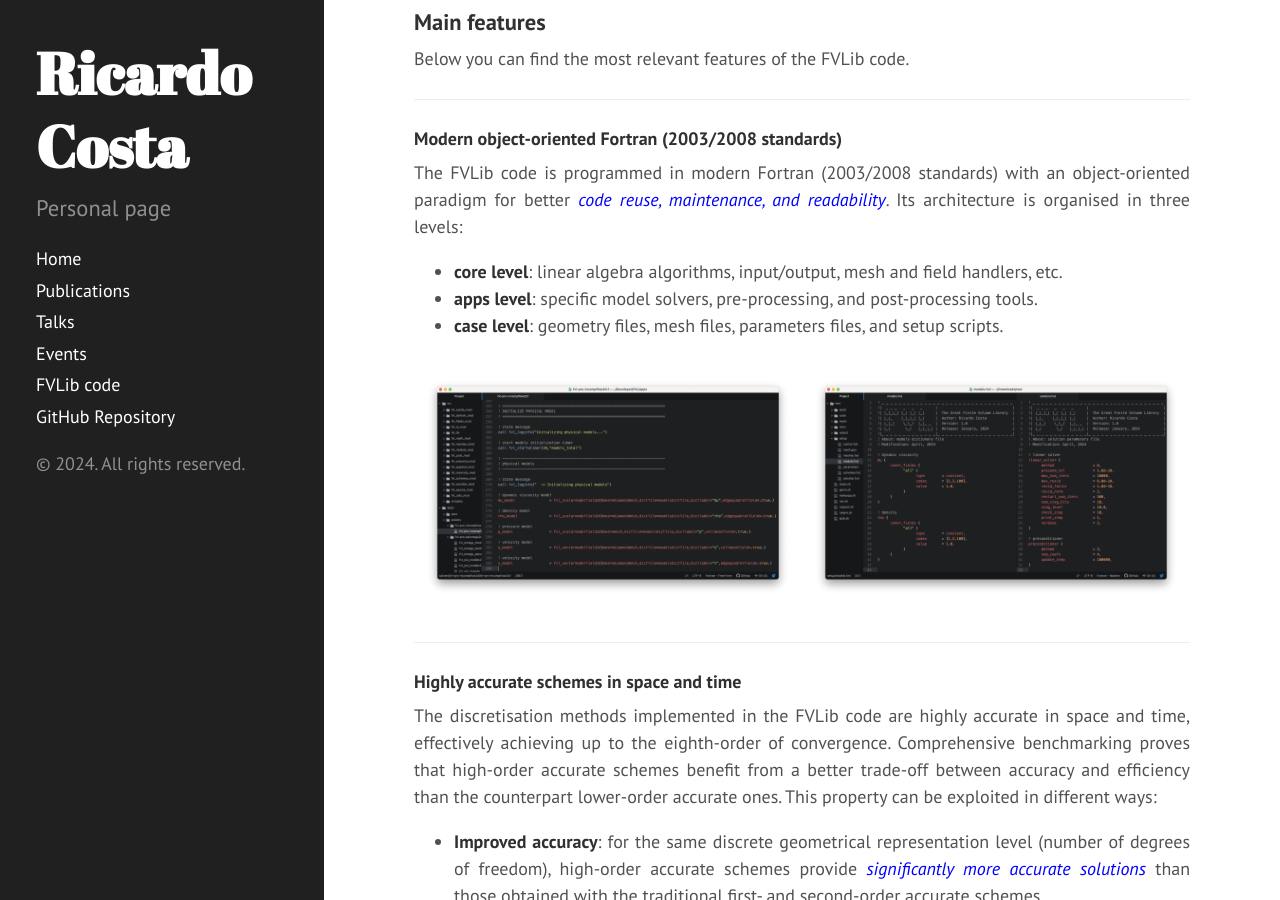
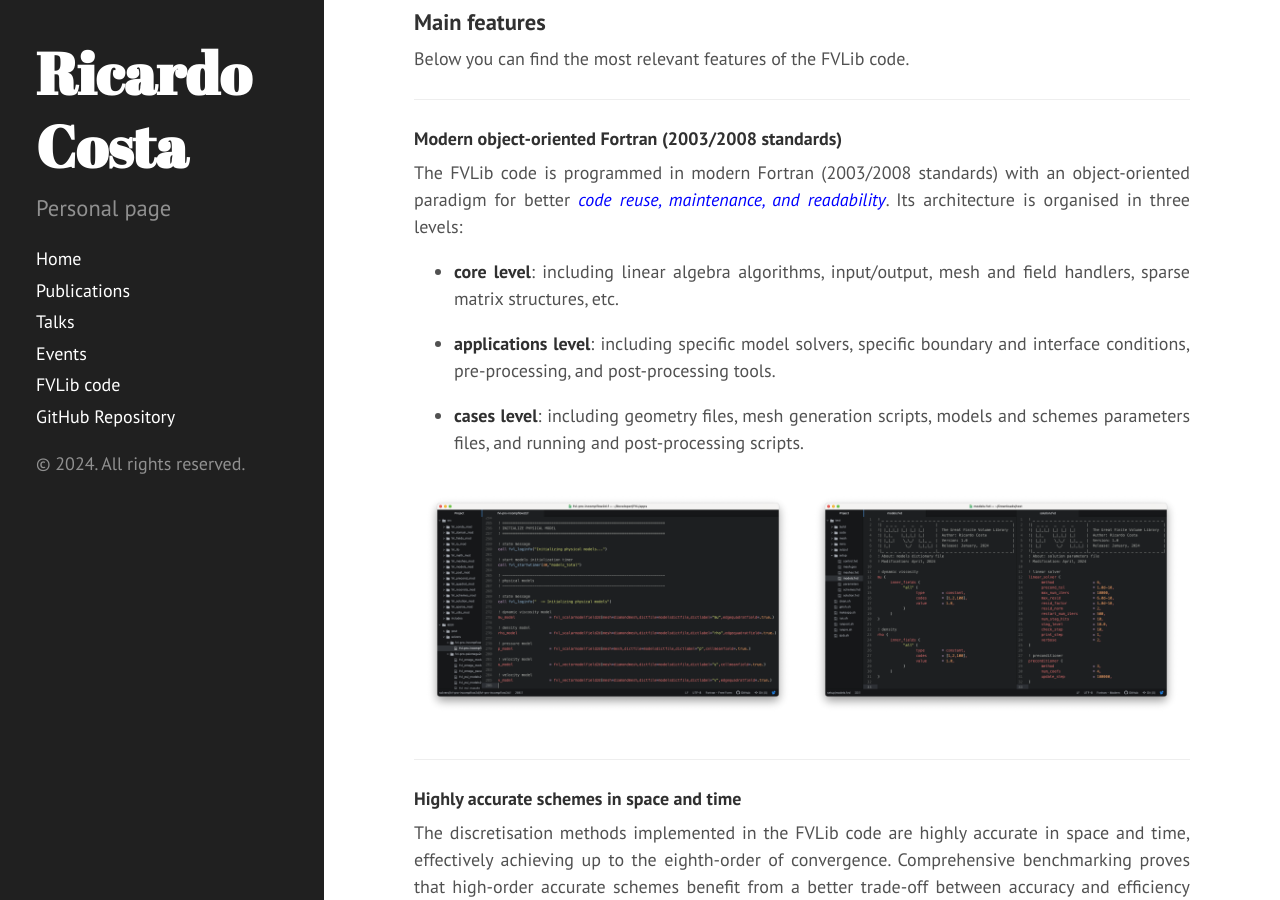
Before and after one commit to ricardodpcosta/ricardodpcosta.github.io, a Jekyll site: the page built from fvlib.md, in a window 1280 px wide and 900 px high, scrolled down 381 px. Built offline with Jekyll 4.4.1, drawn with Linux system fonts in a browser that asks for light colours; Markdown is read by kramdown in place of the engine named in the settings.

Commit message:
Update fvlib.md

```diff
--- a/fvlib.md
+++ b/fvlib.md
@@ -19,9 +19,11 @@ Below you can find the most relevant features of the FVLib code.
 
 The FVLib code is programmed in modern Fortran (2003/2008 standards) with an object-oriented paradigm for better <span style="color:blue">_code reuse, maintenance, and readability_</span>. Its architecture is organised in three levels:
 
-- **core level**: linear algebra algorithms, input/output, mesh and field handlers, etc.
-- **apps level**: specific model solvers, pre-processing, and post-processing tools.
-- **case level**: geometry files, mesh files, parameters files, and setup scripts.
+- **core level**: including linear algebra algorithms, input/output, mesh and field handlers, sparse matrix structures, etc.
+
+- **applications level**: including specific model solvers, specific boundary and interface conditions, pre-processing, and post-processing tools.
+
+- **cases level**: including geometry files, mesh generation scripts, models and schemes parameters files, and running and post-processing scripts.
 
 <p style="margin-bottom: 1cm;"></p>
 
```
